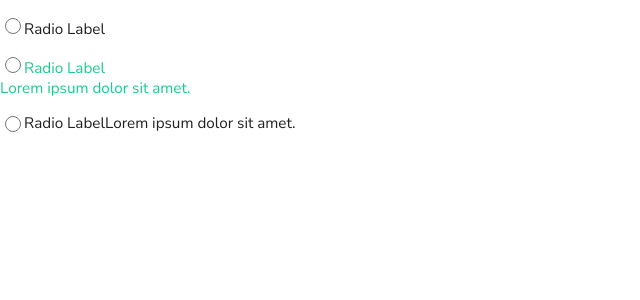
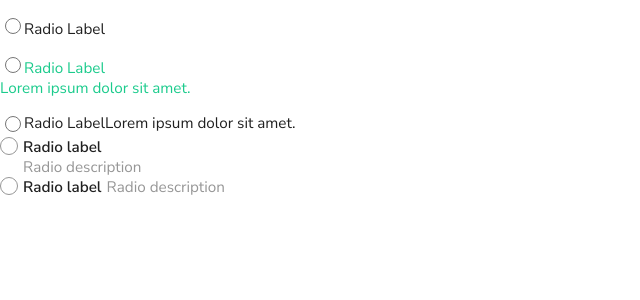
Before and after one commit to ralfian01/putsutech-ui-component, a React (Vite) app: page /radios in a window 1280 px wide. Shown: the top 300 px of the page, without its empty margins (0-640 px from the left). Built offline with nearby package versions, Linux system fonts and the light colour scheme.

Commit message:
Penambahan Radio 2

```diff
--- a/src/Components/Basic/Radios/Radio.tsx
+++ b/src/Components/Basic/Radios/Radio.tsx
@@ -1,28 +1,42 @@
 import Radio1, { ElemProps as Radio1Props } from "./_1/Elem";
+import Radio2, { ElemProps as Radio2Props } from "./_2/Elem";
 
 export default function Radio() {
 	return (
 		<>
 			<Radio1
 				type={Radio1Props.RadioType.Label}
-			style={{margin: "auto", marginTop: "15px"}}
-			>
+				style={{ margin: "auto", marginTop: "15px" }}>
 				Radio Label
 			</Radio1>
 			<Radio1
 				type={Radio1Props.RadioType.Description}
 				style={{ margin: "auto", marginTop: "15px" }}
-                mode="Lorem ipsum dolor sit amet."
-            >
+				mode="Lorem ipsum dolor sit amet.">
 				Radio Label
 			</Radio1>
 			<Radio1
 				type={Radio1Props.RadioType.DescriptionInline}
 				style={{ margin: "auto", marginTop: "15px" }}
-                mode="Lorem ipsum dolor sit amet."
-            >
+				mode="Lorem ipsum dolor sit amet.">
 				Radio Label
 			</Radio1>
+
+			<Radio2
+				type={Radio2Props.RadioType.Normal}
+				style={{ margin: "auto", marginTop: "15px" }}
+				label="Radio label"
+				description="Radio description"
+				disabled={false}
+			/>
+
+			<Radio2
+				type={Radio2Props.RadioType.Inline}
+				style={{ margin: "auto", marginTop: "15px" }}
+				label="Radio label"
+				description="Radio description"
+				disabled={false}
+			/>
 		</>
 	);
 }
--- /dev/null
+++ b/src/Components/Basic/Radios/_2/Elem.tsx
@@ -0,0 +1,70 @@
+import React from "react";
+import * as ElemProps from "./ElemProps";
+import "./Style.scss";
+
+// Export ElemProps
+export { ElemProps };
+
+// ElemProps Prop for component
+interface Props {
+	style?: React.CSSProperties;
+	children?: React.ReactNode;
+	className?: string;
+	disabled?: boolean;
+	mode?: string;
+
+	// ### Additional props
+	type?: ElemProps.RadioType;
+	label: string;
+	description?: string;
+}
+
+// Default value for props component
+const defaultProps: Props = {
+	style: {},
+	className: "",
+	mode: "",
+	label: "",
+	description: "",
+};
+
+/**
+ * UI Component
+ * @param {Props} props - Component properties
+ * @param {React.CSSProperties} props.style - Component style
+ * @param {string} props.className - Component className
+ * @param {ElemProps.RadioType} props.type - Radio type. (See RadioType for valid value)
+ * @param {ElemProps.RadioLevel} props.level - Radio level. (See RadioLevel for valid value)
+ * @param {ElemProps.RadioSize} props.size - Radio size. (See RadioSize for valid value)
+ */
+
+const Component: React.FC<Props> = (props: Props) => {
+	const initialClass = `radio2 radio-${props.type}`;
+	const initialStyle = {};
+
+	// Merge class name
+	const componentClass = `${initialClass} ${props.className}`;
+
+	// Merge stylesheet
+	const componentStyle = Object.assign(initialStyle, props.style);
+
+	const radioId = Math.random().toString();
+
+	return (
+		<label className={componentClass} htmlFor={radioId}>
+			<div className="radio">
+				<input id={radioId} type="radio" disabled={props.disabled} />
+			</div>
+
+			<div className="info">
+				<div className="label">{props.label}</div>
+				<div className="description">{props.description}</div>
+			</div>
+		</label>
+	);
+};
+
+// Apply default props
+Component.defaultProps = defaultProps;
+
+export default Component;
--- /dev/null
+++ b/src/Components/Basic/Radios/_2/ElemProps.tsx
@@ -0,0 +1,25 @@
+/**
+ * ElemProps Radio version 1
+ */
+
+/**
+ * Radio level
+ * @enum {string}
+ */
+
+/**
+ * Radio Type
+ * @enum {string}
+ */
+export enum RadioType {
+	/**  Label type - Default */
+	Normal = "normal",
+
+	/** Description inline type */
+	Inline = "inline",
+}
+
+/**
+ * Radio size
+ * @enum {string}
+ * */
--- /dev/null
+++ b/src/Components/Basic/Radios/_2/Style.scss
@@ -0,0 +1,145 @@
+.radio2 {
+    display: flex;
+    align-items: flex-start;
+    justify-content: flex-start;
+    gap: 5px;
+
+    .radio {
+        flex-shrink: 0;
+        width: 16px;
+        height: 16px;
+        border-radius: 100px;
+        background: var(--colorWhite);
+        border: 1px solid var(--colorGreySoft);
+        position: relative;
+
+        input {
+            opacity: 0;
+        }
+    }
+
+    .label {
+        display: block;
+        width: 100%;
+        font-weight: var(--fontSemiBold);
+        color: var(--colorBlack);
+    }
+
+    .description {
+        display: block;
+        width: 100%;
+        font-weight: var(--fontRegular);
+        color: var(--colorGreySoft);
+    }
+
+    &.radio-inline {
+        .label {
+            width: fit-content;
+            display: inline-block;
+            margin-right: 5px;
+        }
+
+        .description {
+            width: fit-content;
+            display: inline-block;
+        }
+    }
+
+    &.radio-normal {
+        .label {
+            width: 100%;
+            display: block;
+        }
+
+        .description {
+            width: 100%;
+            display: block;
+        }
+
+    }
+
+    // Unselected Radio focus
+    &:focus-within {
+
+        .radio {
+            outline: 2px solid var(--colorOutline);
+        }
+    }
+
+    // Unselected Radio hover
+    &:hover:not(:has(.radio input[disabled])) {
+        cursor: pointer;
+
+        .radio {
+            border-color: var(--colorBlack);
+        }
+    }
+
+    // Unselected Radio disabled
+    &:has(input[disabled]) {
+
+        .radio {
+            background: var(--colorDisabled);
+            border-color: var(--colorGreySoft);
+        }
+
+        .label {
+            color: var(--colorGreySoft);
+        }
+
+        .description {
+            color: var(--colorGreySoft);
+        }
+    }
+
+    // Selected Radio
+    &:has(input:checked) {
+
+        .radio {
+            background: var(--colorPrimary);
+            border-color: var(--colorPrimary);
+
+            &::before {
+                display: block;
+                width: 60%;
+                height: 60%;
+                position: absolute;
+                top: 50%;
+                left: 50%;
+                transform: translate(-50%, -50%);
+                border-radius: 100px;
+                background: var(--colorWhite);
+                content: '';
+            }
+        }
+
+        // Selected Radio Hover
+        &:hover:not(:has(.radio input[disabled])) {
+            .radio {
+                filter: brightness(125%);
+                border-color: var(--colorPrimary);
+            }
+        }
+
+        // Selected Radio Disabled
+        &:has(input[disabled]) {
+
+            .radio {
+                background: var(--colorDisabled);
+                border-color: var(--colorDisabled);
+
+                &::before {
+                    background: var(--colorGreySoft);
+                }
+            }
+
+            .label {
+                color: var(--colorGreySoft);
+            }
+
+            .description {
+                color: var(--colorGreySoft);
+            }
+        }
+    }
+}
--- a/src/index.scss
+++ b/src/index.scss
@@ -16,7 +16,7 @@
     --colorBlue: #47a2f7;
     --colorOrange: #f4aa1b;
     --colorYellow: #ffd600;
-    --colorOutline: #563cd6;
+    --colorOutline: #973ff6;
     --colorOutlineDark: #bd72f8;
 
     // Font family
```
Lines whose indentation alone changed are shown as unchanged.
